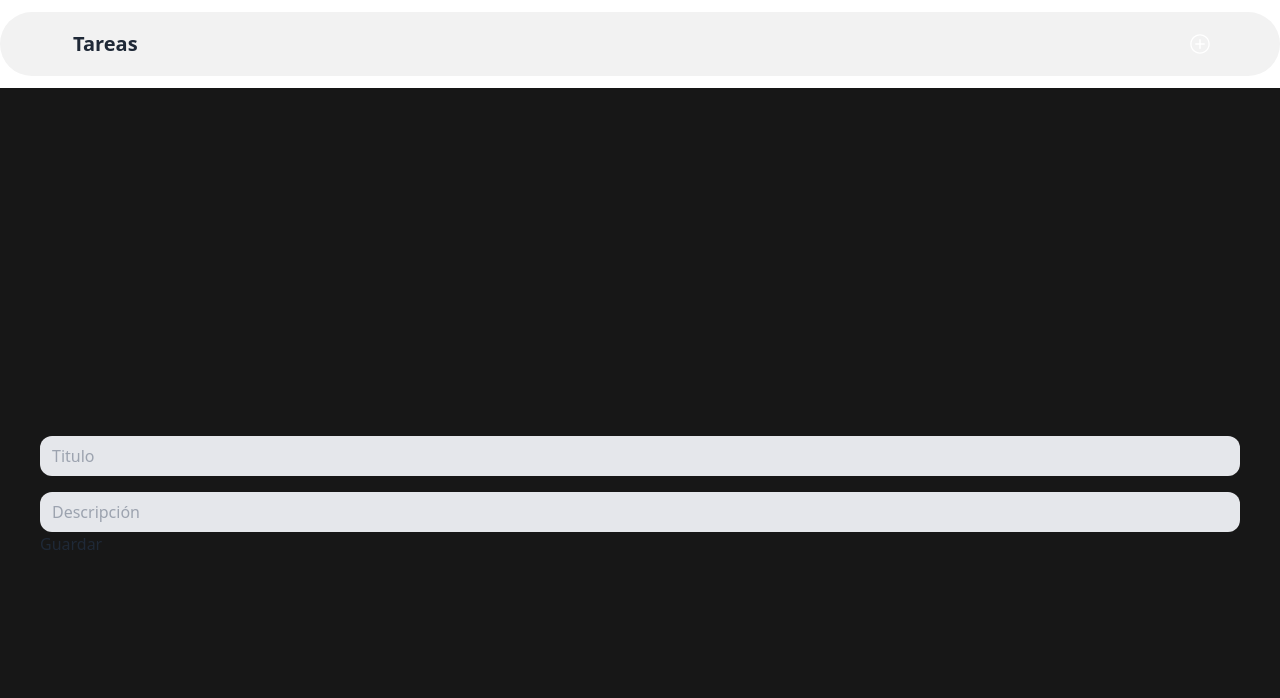
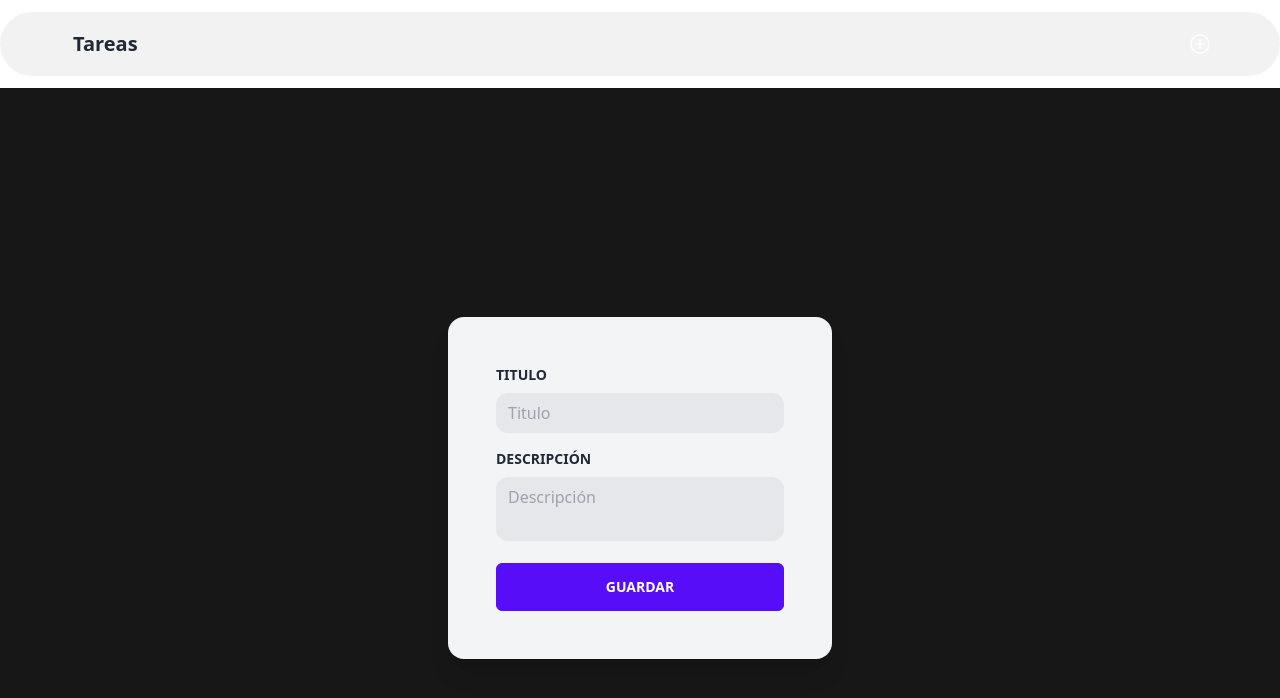
Before and after one commit to thomassr30/FRONTEND-MERN, a React (Vite) app: page /new in a window 1280 px wide. Shown: the top 698 px of the page. Built offline with nearby package versions, Linux system fonts and the light colour scheme; no server answers.

Commit message:
uso de getpostWithId para obtener un dato y verlos en el formulario

```diff
--- a/src/pages/PostForm.jsx
+++ b/src/pages/PostForm.jsx
@@ -1,21 +1,35 @@
 import {usePost} from '../context/postContext'
 import { Formik, Form, Field } from 'formik'
 import * as Yup from 'yup'
-import {useNavigate} from 'react-router-dom'
+import {useNavigate, useParams} from 'react-router-dom'
+import { useEffect, useState } from 'react'
 
 
 const PostForm = () => {
 
-  const {createPost} = usePost()
+  const {createPost, getPostWithId} = usePost()
   const navigate = useNavigate()
+  const params = useParams()
+  const [post, setpost] = useState({
+    title: '',
+    description: ''
+  })
+
+  useEffect(() => {
+    (async()=>{
+      if(params.id){
+        const data = await getPostWithId(params.id)
+        setpost(data)
+      }
+    })()
+  }, [])
+
 
   return (
-    <div>
+    <div className='flex justify-center'>
+      <div className='card w-96 bg-gray-100 shadow-xl p-12'>
         <Formik
-        initialValues={{
-          title: '',
-          description: ''
-        }}
+          initialValues={post}
           validationSchema={Yup.object({
             title: Yup.string().required('El titulo es requerido'),
             description: Yup.string().required('La descripción es requerida')
@@ -24,18 +38,25 @@ const PostForm = () => {
             await createPost(values)
             navigate('/')
           }}
+          enableReinitialize={true}
         >
           {
             ({handleSubmit}) => (
               <Form onSubmit={handleSubmit}>
+                <label htmlFor="title" className='text-sm block font-bold uppercase'>Titulo</label>
                 <Field name='title' placeholder="Titulo"
-                className='px-3 my-4 py-2 focus:outline-none rounded-xl bg-gray-200 w-full'
+                  className='px-3 py-2 mt-2 mb-4 focus:outline-none rounded-xl bg-gray-200 w-full
+                  text-gray-800'
                 />
-              <Field name='description' placeholder="Descripción"
-                className='px-3 py-2 focus:outline-none rounded-xl bg-gray-200 w-full'
+                <label htmlFor="descripcion" className='text-sm block font-bold uppercase'>Descripción</label>
+                <Field component="textarea" name='description' placeholder="Descripción"
+                  className='px-3 py-2 mt-2 mb-4 focus:outline-none rounded-xl bg-gray-200 w-full
+                  text-gray-800 resize-none'
+                  row={3}
                 />
                 <button
                   type='submit'
+                  className='btn btn-primary btn-block px-4 py-2 uppercase rounded-md text-white disabled:btn'
                 >
                   Guardar
                 </button>
@@ -44,6 +65,7 @@ const PostForm = () => {
           }
         </Formik>
       </div>
+    </div>
   )
 }
 
```
Lines whose indentation alone changed are shown as unchanged.
